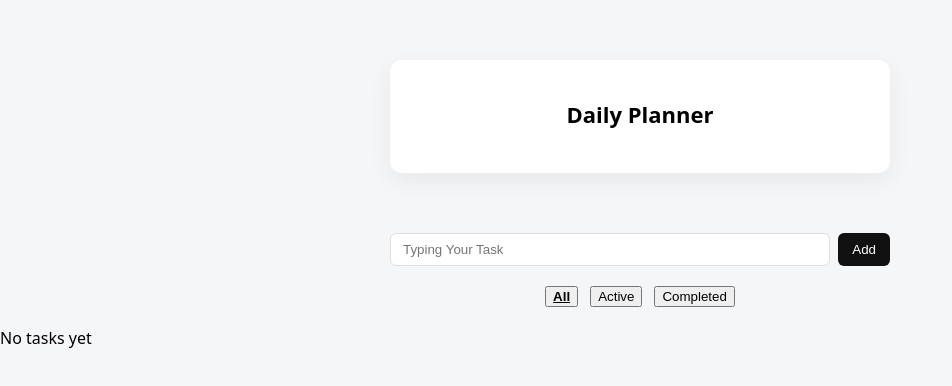
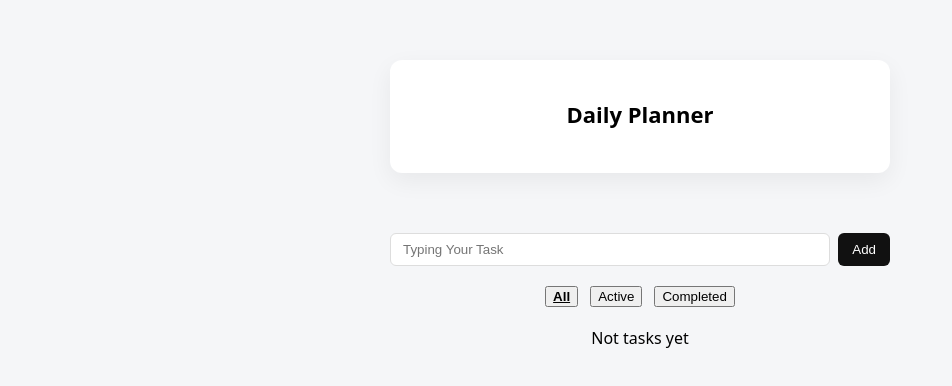
Before and after one commit to dellya-dev/daily-planner, a React (Vite) app in the folder daily-planner/: page / in a window 1280 px wide. Shown: the top 386 px of the page, without its empty margins (0-952 px from the left). Built offline with nearby package versions, Linux system fonts and the light colour scheme.

Commit message:
Fix css for 'not tasks yet'

```diff
--- a/daily-planner/src/App.css
+++ b/daily-planner/src/App.css
@@ -59,6 +59,14 @@ body {
   margin-bottom: 20px;
 }
 
+.no-tasks-yet {
+   display: flex;
+  justify-content: center;
+  align-items: center;
+  font-weight: 500;
+
+}
+
 /* List */
 .task-list {
   list-style: none;
--- a/daily-planner/src/component/TaskList.jsx
+++ b/daily-planner/src/component/TaskList.jsx
@@ -2,7 +2,7 @@ import TaskItem from './TaskItem';
 
 function TaskList({ tasks, onToggleTask, onDeleteTask }) {
    if (tasks.length === 0) {
-    return <p>No tasks yet</p>
+    return <p className='no-tasks-yet'>Not tasks yet</p>
   }
   return (
     <>
```
